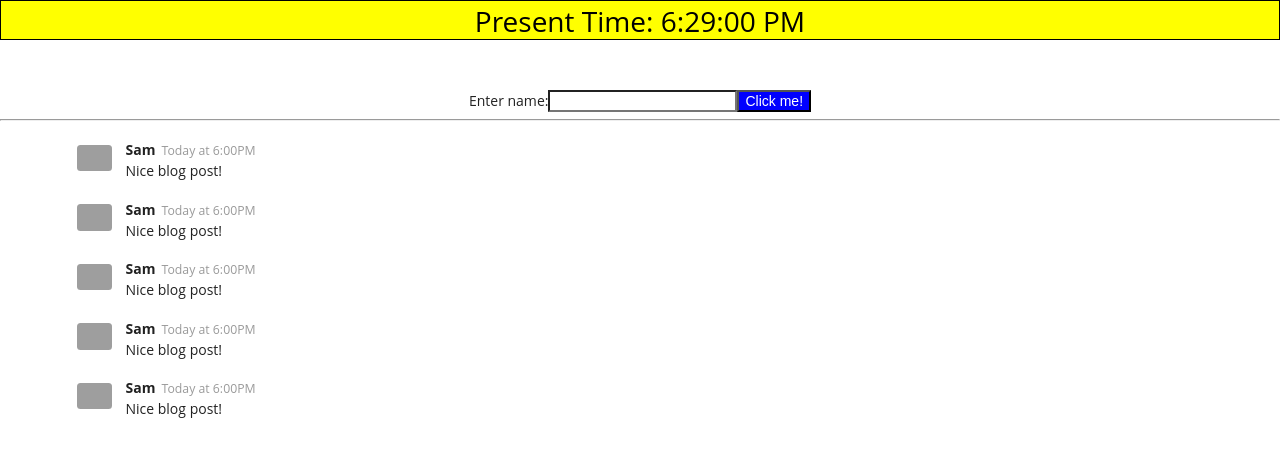
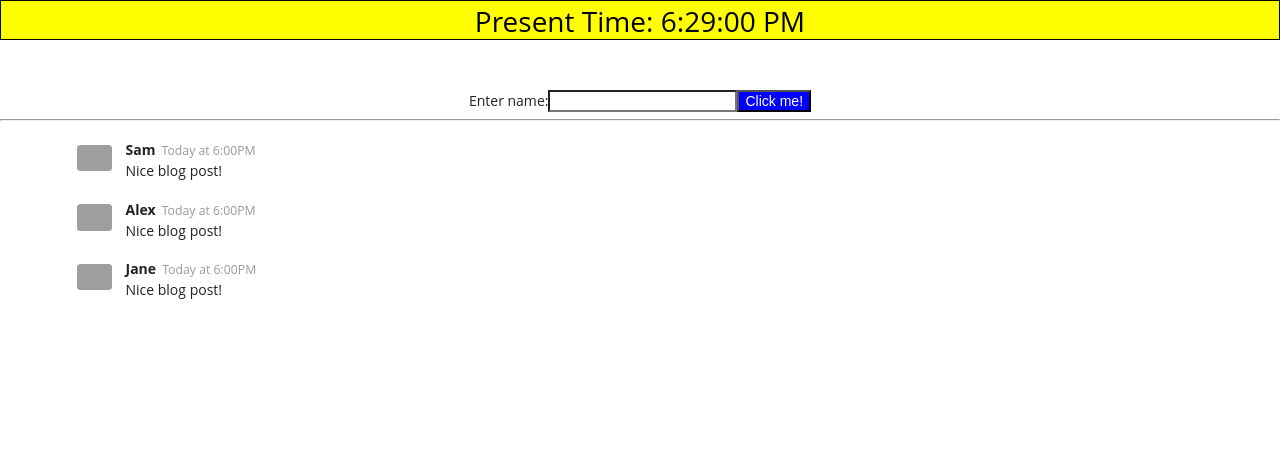
Before and after one commit to Oxozon4/LearnReact, a React (Create React App) app in the folder 1.my-first-app/: page / in a window 1280 px wide. Shown: the top 456 px of the page. Built offline with nearby package versions, Linux system fonts and the light colour scheme; grey boxes are pictures that could not be loaded.

Commit message:
send props to comment component

```diff
--- a/1.my-first-app/src/components/commentDetail.jsx
+++ b/1.my-first-app/src/components/commentDetail.jsx
@@ -1,6 +1,6 @@
 import React from 'react';
 import faker from 'faker';
-const CommentDetail = () => {
+const CommentDetail = (props) => {
     return (
         <div style={{textAlign: 'left'}} className="ui container comments">
         <div className="comment">
@@ -9,7 +9,7 @@ const CommentDetail = () => {
           </a>
           <div className="content">
             <a href="/" className="author">
-              Sam
+              {props.author}
             </a>
             <div className="metadata">
               <span className="date">Today at 6:00PM</span>
--- a/1.my-first-app/src/index.jsx
+++ b/1.my-first-app/src/index.jsx
@@ -28,12 +28,9 @@ const App = () => {
         {buttonText.text}
       </button>
       <hr />
-      <CommentDetail />
-      <CommentDetail />
-      <CommentDetail />
-      <CommentDetail />
-      <CommentDetail />
-
+      <CommentDetail author="Sam"/>
+      <CommentDetail author="Alex"/>
+      <CommentDetail author="Jane"/>
     </div>
   );
 };
```
